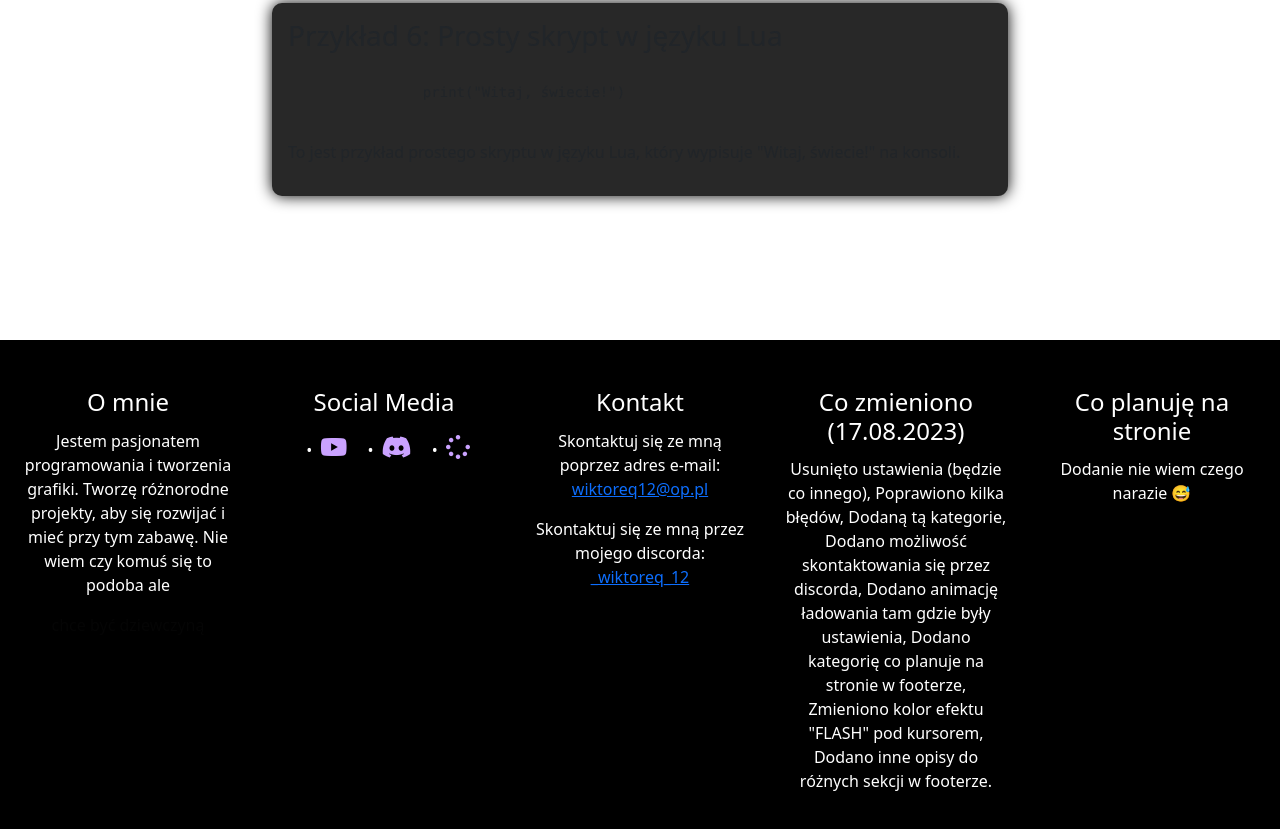
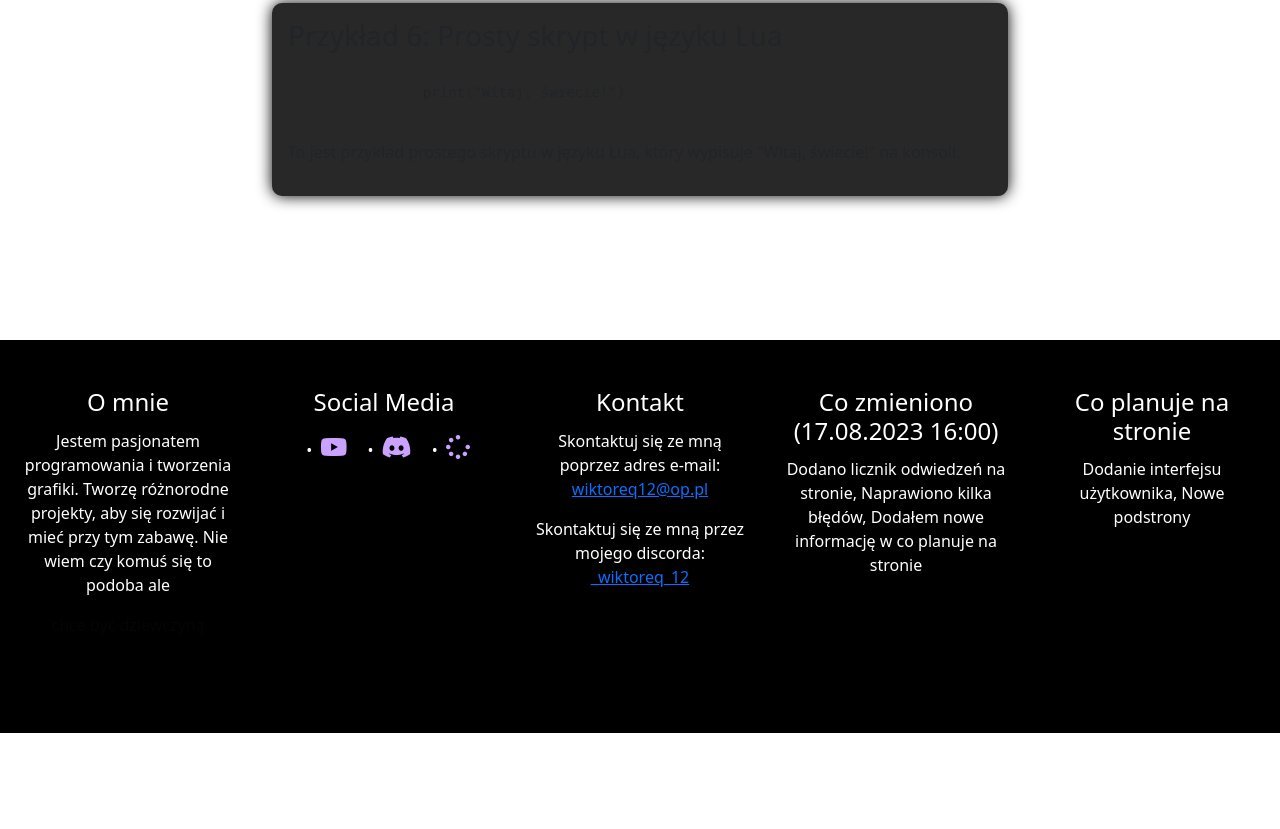
Before and after one commit to wiktor693693/Informacje2, a plain HTML site: page index.html in a window 1280 px wide. Shown: the part 2781-3610 px from the top of the page. After the commit the page ends 3514 px from the top, so only its background shows below. Drawn offline with nearby package versions, Linux system fonts and the light colour scheme.

Commit message:
Update index.html

```diff
--- a/index.html
+++ b/index.html
@@ -184,12 +184,12 @@
             <p>Skontaktuj się ze mną przez mojego discorda: <br> <a href="">_wiktoreq_12</a></p>
         </section>
         <section class="footer-section">
-            <h2>Co zmieniono (17.08.2023)</h2>
-            <p>Usunięto ustawienia (będzie co innego), Poprawiono kilka błędów, Dodaną tą kategorie, Dodano możliwość skontaktowania się przez discorda, Dodano animację ładowania tam gdzie były ustawienia, Dodano kategorię co planuje na stronie w footerze, Zmieniono kolor efektu "FLASH" pod kursorem, Dodano inne opisy do różnych sekcji w footerze.</p>
+            <h2>Co zmieniono (17.08.2023 16:00)</h2>
+            <p>Dodano licznik odwiedzeń na stronie, Naprawiono kilka błędów, Dodałem nowe informację w co planuje na stronie</p>
         </section>
         <section class="footer-section">
-            <h2>Co planuję na stronie</h2>
-            <p>Dodanie nie wiem czego narazie 😅</p>
+            <h2>Co planuje na stronie</h2>
+            <p>Dodanie interfejsu użytkownika, Nowe podstrony</p>
         </section>
     </footer>
 
```
